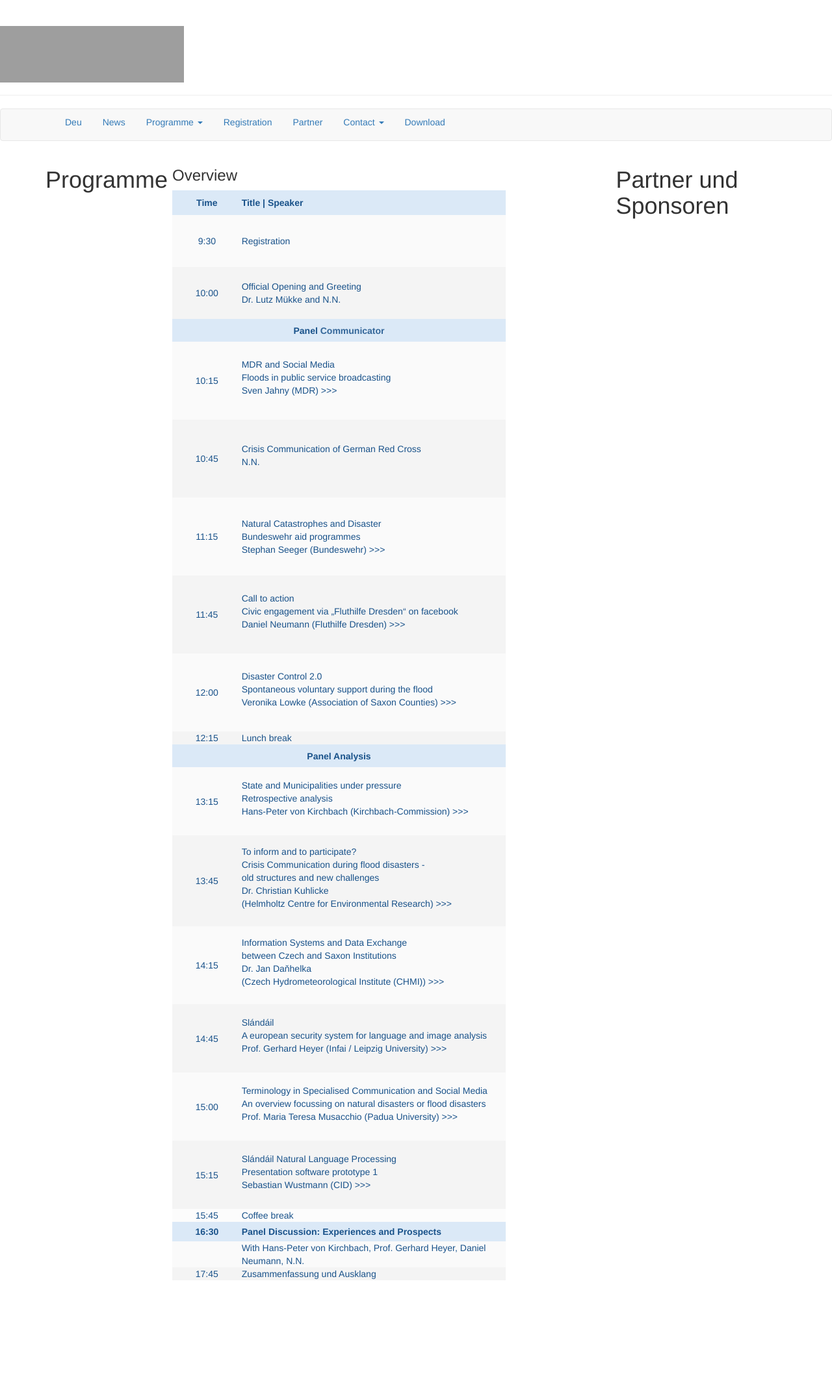
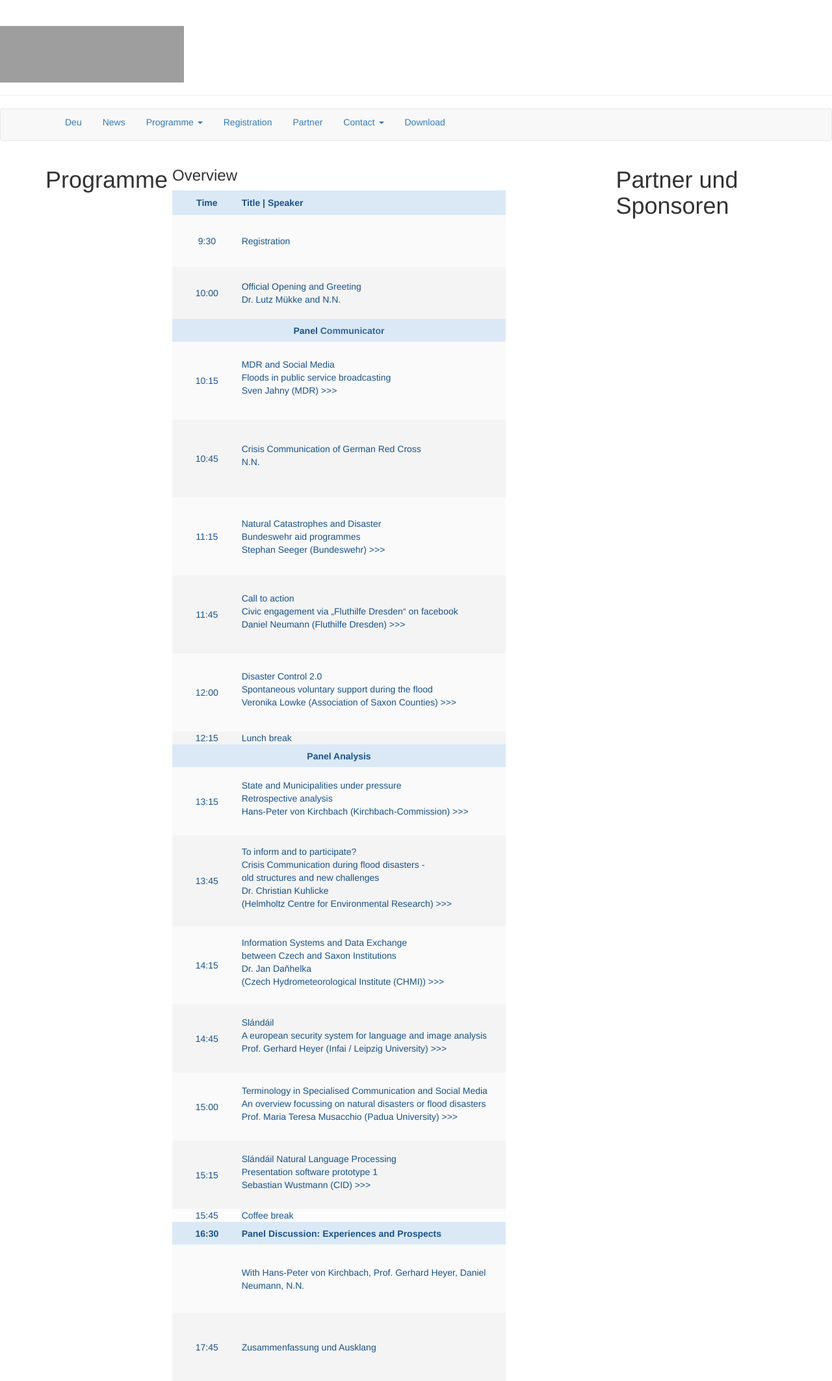
Before and after one commit to susedev/test, a Jekyll site: the page built from programme.html, in a window 1280 px wide. Shown: the whole page at 65% size. Built offline with Jekyll 4.4.1, drawn with Linux system fonts in a browser that asks for light colours; nearby versions of some CDN libraries; before the commit the page ends 1971 px from its top, so only the background shows below that; grey boxes are pictures that could not be loaded.

Commit message:
Edit from JekyllCMS

```diff
--- a/programme.html
+++ b/programme.html
@@ -124,16 +124,16 @@ language: en
 			<td style="background-color: rgb(252, 252, 252); border-color: rgb(255, 255, 255); text-align: left; vertical-align: middle; width: 400px;"><span style="color:#19528A;">Coffee break</span></td>
 		</tr>
 		<tr>
-			<th style="background-color: rgb(219, 233, 247); border-color: rgb(255, 255, 255); text-align: center; vertical-align: middle; width: 100px; height: 30px;"><span style="color:#19528A;">16:30</span></th>
-			<th style="background-color: rgb(219, 233, 247); border-color: rgb(255, 255, 255); text-align: left; vertical-align: middle; width: 400px; height: 30px;"><span style="color:#19528A;">Panel Discussion: Experiences and Prospects</span></th>
+			<th style="background-color: rgb(219, 233, 247); border-color: rgb(255, 255, 255); text-align: center; vertical-align: middle; width: 100px; height: 35px;"><span style="color:#19528A;">16:30</span></th>
+			<th style="background-color: rgb(219, 233, 247); border-color: rgb(255, 255, 255); text-align: left; vertical-align: middle; width: 400px; height: 35px;"><span style="color:#19528A;">Panel Discussion: Experiences and Prospects</span></th>
 		</tr>
 		<tr>
-			<td style="background-color: rgb(250, 250, 250); border-color: rgb(255, 255, 255); text-align: center; vertical-align: middle; width: 100px;">&nbsp;</td>
-			<td style="background-color: rgb(250, 250, 250); border-color: rgb(255, 255, 255); text-align: left; vertical-align: middle; width: 400px;"><span style="color:#19528A;">With Hans-Peter von Kirchbach, Prof. Gerhard Heyer, Daniel Neumann, N.N.</span></td>
+			<td style="background-color: rgb(250, 250, 250); border-color: rgb(255, 255, 255); text-align: center; vertical-align: middle; width: 100px; height: 105px;">&nbsp;</td>
+			<td style="background-color: rgb(250, 250, 250); border-color: rgb(255, 255, 255); text-align: left; vertical-align: middle; width: 400px; height: 105px;"><span style="color:#19528A;">With Hans-Peter von Kirchbach, Prof. Gerhard Heyer, Daniel Neumann, N.N.</span></td>
 		</tr>
 		<tr>
-			<td style="background-color: rgb(244, 244, 244); border-color: rgb(255, 255, 255); text-align: center; vertical-align: middle; width: 100px;"><span style="color:#19528A;">17:45</span></td>
-			<td style="background-color: rgb(244, 244, 244); border-color: rgb(255, 255, 255); text-align: left; vertical-align: middle; width: 400px;"><span style="color:#19528A;">Zusammenfassung und Ausklang</span></td>
+			<td style="background-color: rgb(244, 244, 244); border-color: rgb(255, 255, 255); text-align: center; vertical-align: middle; width: 100px; height: 105px;"><span style="color:#19528A;">17:45</span></td>
+			<td style="background-color: rgb(244, 244, 244); border-color: rgb(255, 255, 255); text-align: left; vertical-align: middle; width: 400px; height: 105px;"><span style="color:#19528A;">Zusammenfassung und Ausklang</span></td>
 		</tr>
 	</tbody>
 </table>
```
